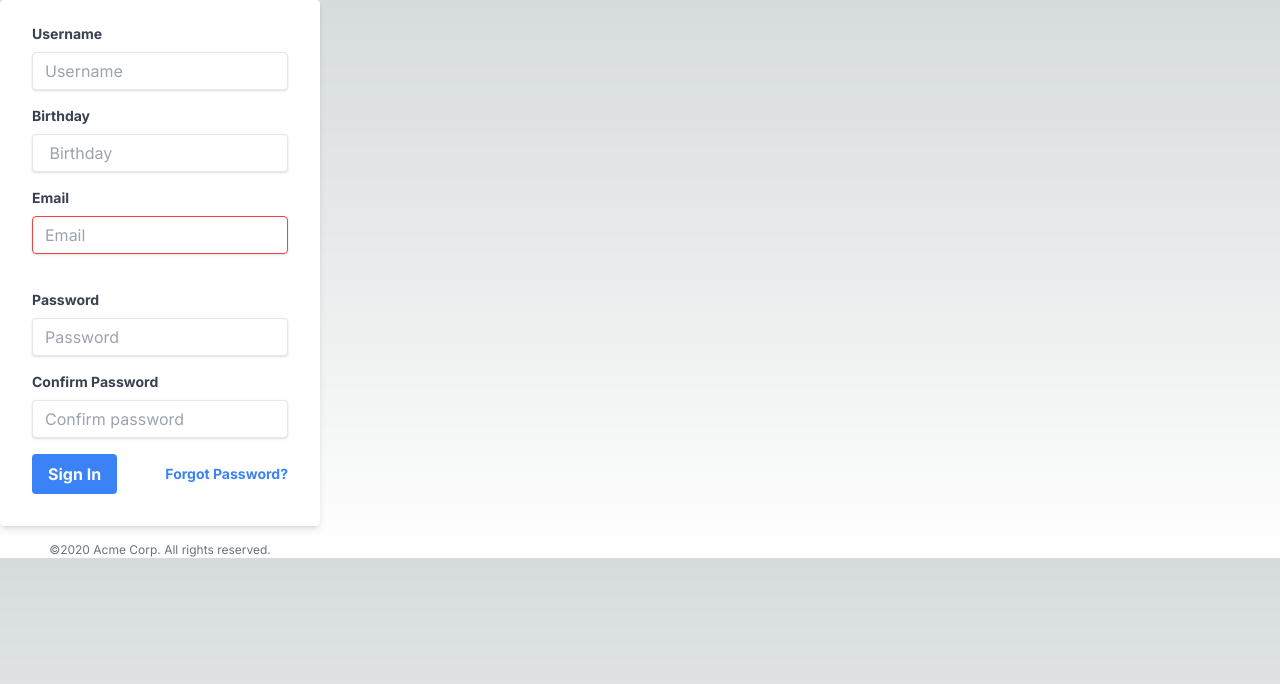
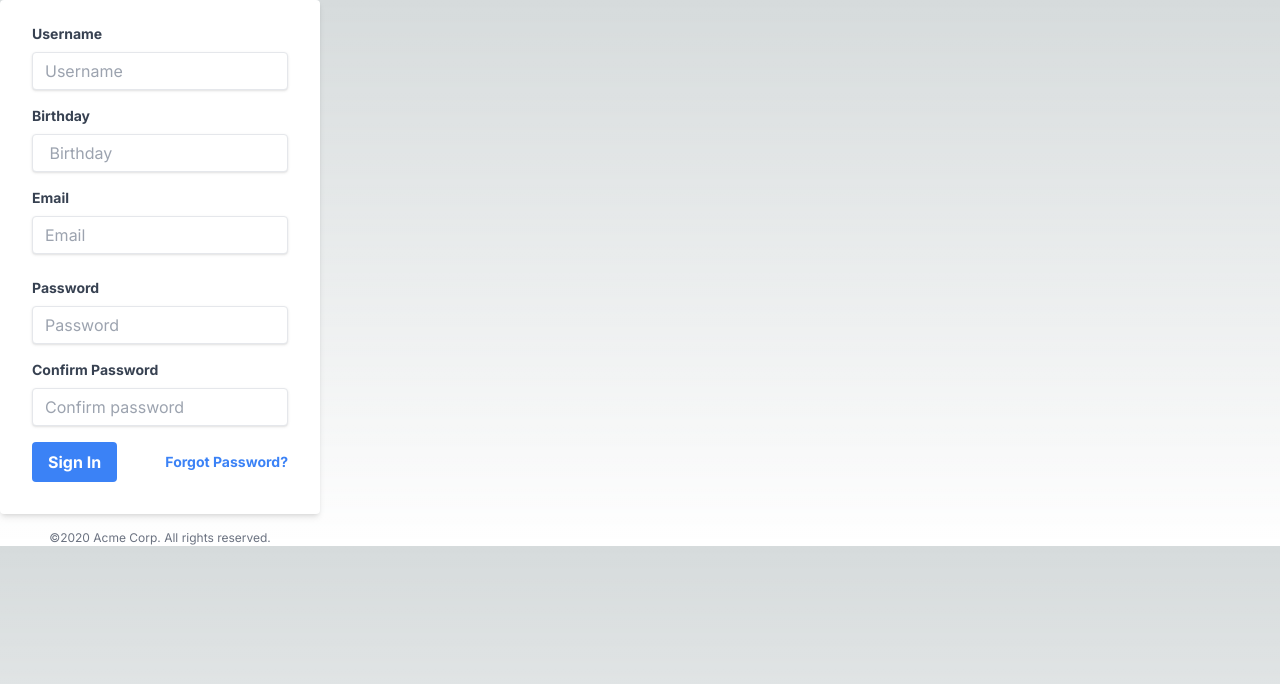
Before and after one commit to Matheus-Rodrigues-Araujo/Momentz, a Next.js app in the folder client/: page /register in a window 1280 px wide. Shown: the top 684 px of the page. Built offline with nearby package versions, Linux system fonts and the light colour scheme.

Commit message:
NEW: Register page updated

```diff
--- a/client/src/app/register/page.tsx
+++ b/client/src/app/register/page.tsx
@@ -20,7 +20,7 @@
                 <label className="block text-gray-700 text-sm font-bold mb-2">
                     Email
                 </label>
-                <input className="shadow appearance-none border border-red-500 rounded w-full py-2 px-3 text-gray-700 mb-3 leading-tight focus:outline-none focus:shadow-outline" id="email" type="email" placeholder="Email" />
+                <input className="shadow appearance-none border rounded w-full py-2 px-3 text-gray-700 leading-tight focus:outline-none focus:shadow-outline" id="email" type="email" placeholder="Email" />
                 {/* <p className="text-red-500 text-xs italic">Please choose a password.</p> */}
             </div>
             <div className="mb-4">
```
